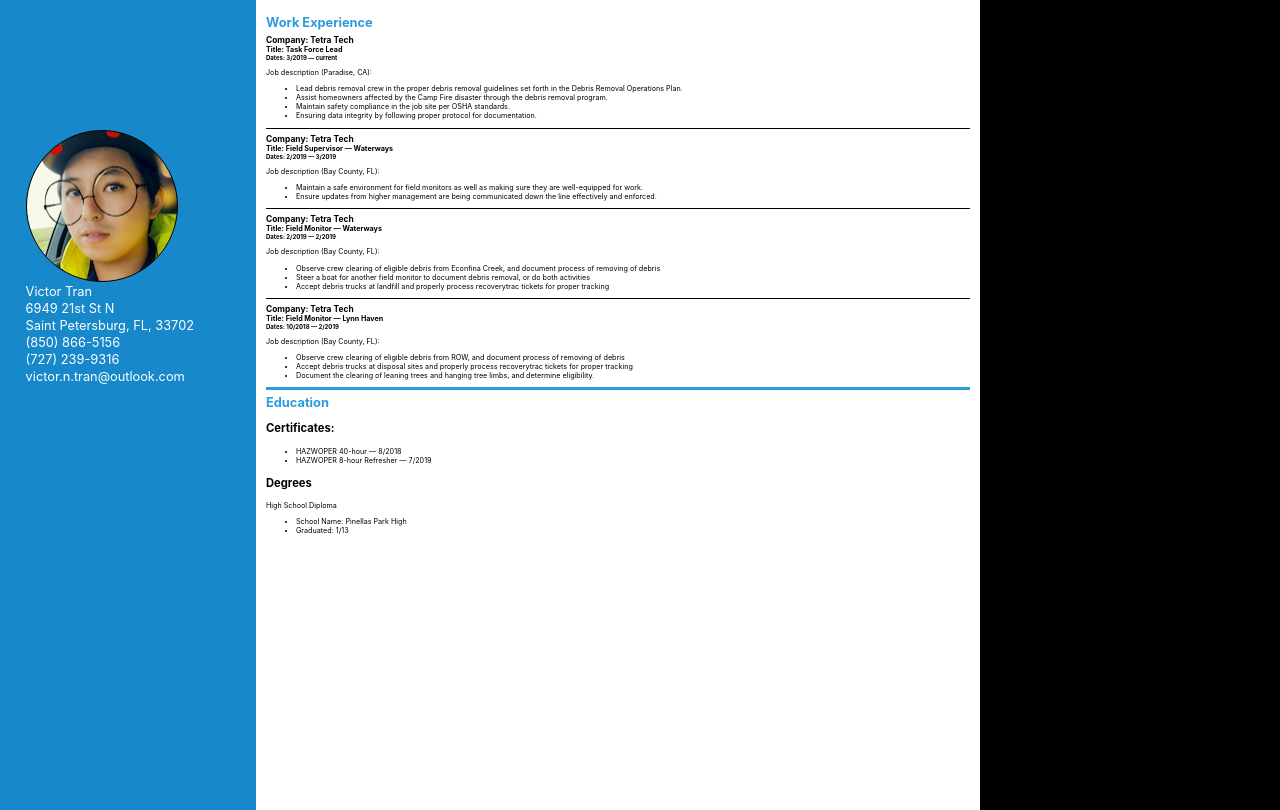
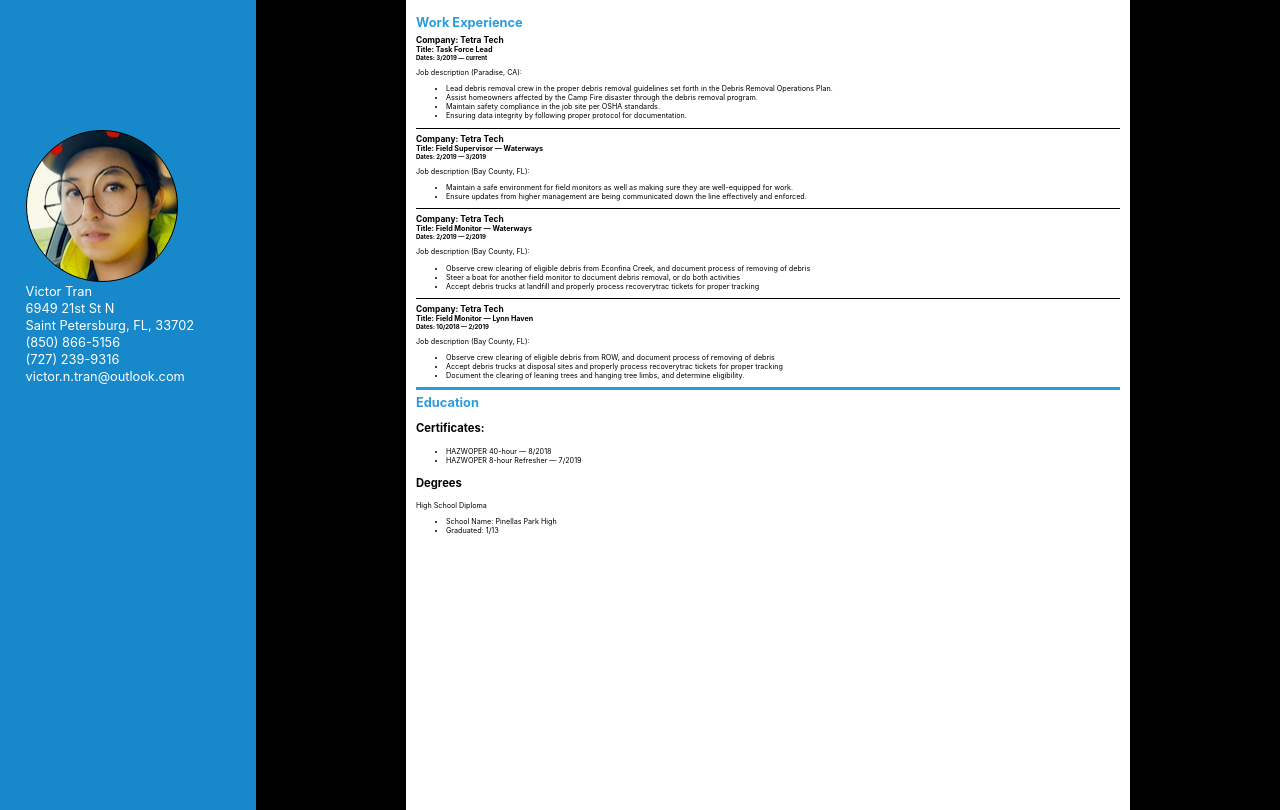
Before and after one commit to iVictoris/resume, a React app: page / in a window 1280 px wide. Built offline with nearby package versions, Linux system fonts and the light colour scheme.

Commit message:
rename className

```diff
--- a/src/components/view/view.js
+++ b/src/components/view/view.js
@@ -8,11 +8,10 @@
 
 const View = props => {
   return (
-    <div className='view w80c'>
+    <div className='view center'>
       <About />
       <WorkExperience />
       <EducationExperience />
-
     </div>
   )
 }
```
